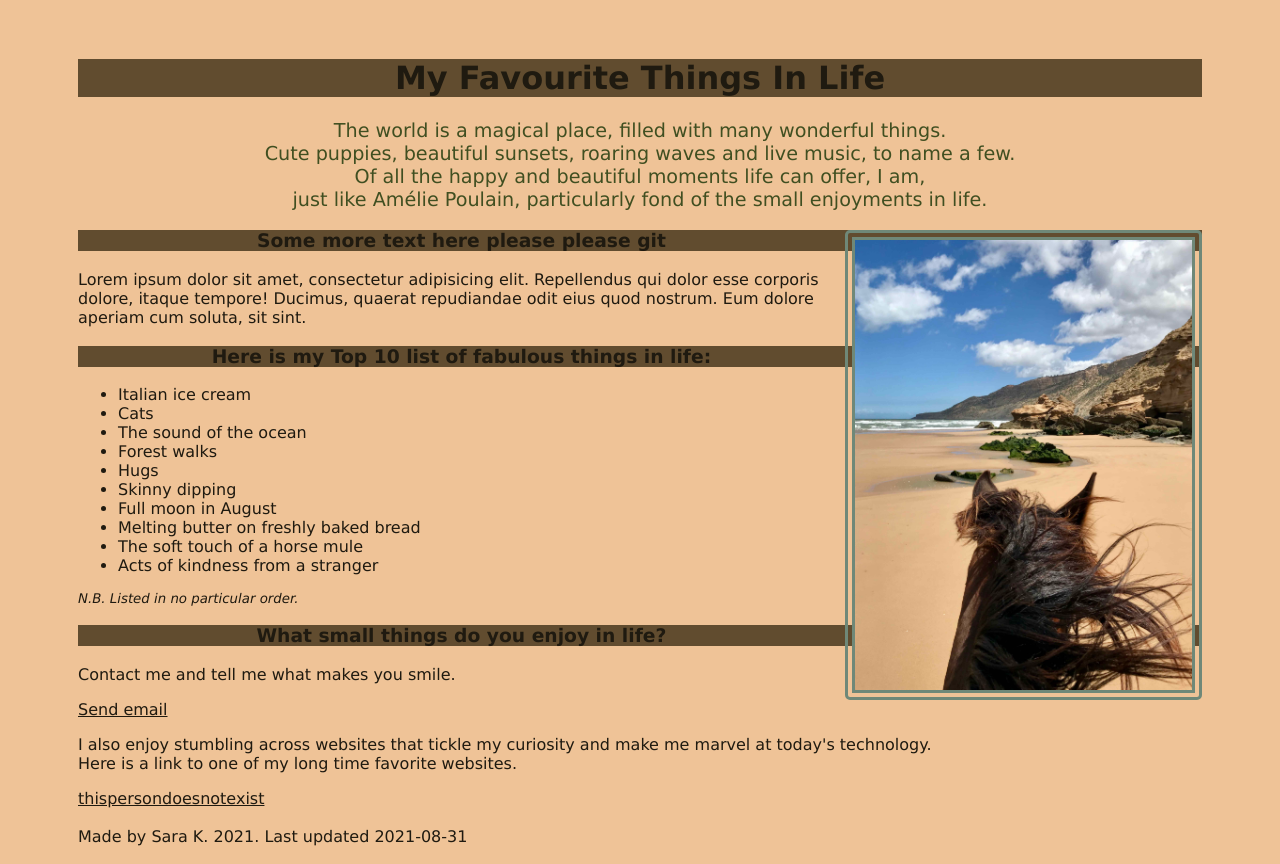
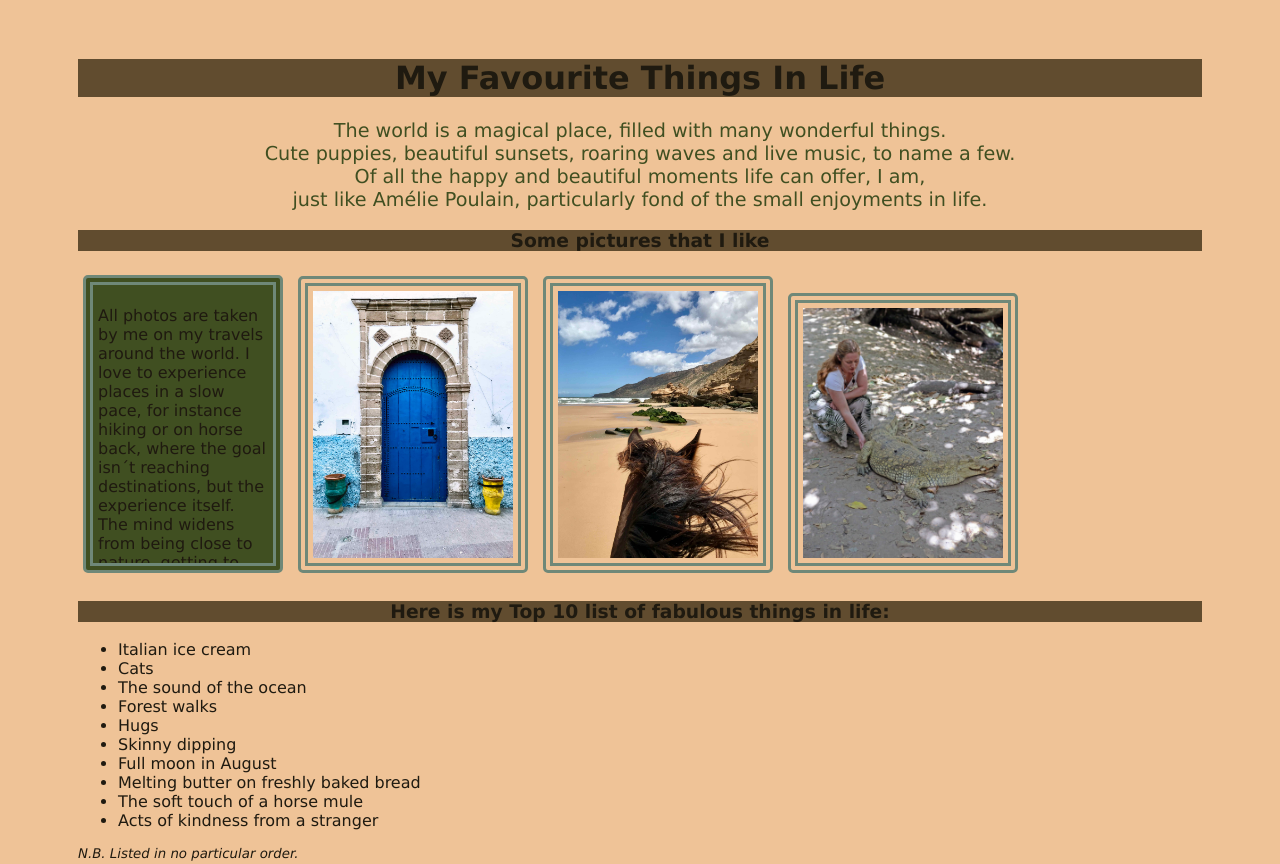
Before and after one commit to sarakallqvist/myfirstwebpage, a plain HTML site: page First-website/index.html in a window 1280 px wide. Shown: the top 864 px of the page. Drawn offline with Linux system fonts and the light colour scheme; files whose address does not match are found by name.

Commit message:
updated with box model practice

```diff
--- a/First-website/index.html
+++ b/First-website/index.html
@@ -19,16 +19,20 @@
       </p>
     </header>
     <main>
-      <img src="images/beach_horse.jpg" alt="Horse on a beach" title= "Horse on a beach" />
       <section>
         <h3> <!--Write some more content for this section-->
-          Some more text here please please git
+        Some pictures that I like
         </h3>
-        <p>
-          Lorem ipsum dolor sit amet, consectetur adipisicing elit.
-          Repellendus qui dolor esse corporis dolore, itaque tempore! Ducimus, quaerat repudiandae odit eius quod nostrum.
-          Eum dolore aperiam cum soluta, sit sint.
-        </p>
+        <div class= "info-container";>
+          <p>  All photos are taken by me on my travels around the world.
+            I love to experience places in a slow pace, for instance hiking or on horse back,
+            where the goal isn´t reaching destinations, but the experience itself.
+            The mind widens from being close to nature, getting to know people, trying new foods and ways of living.
+          </p>
+        </div>
+        <img class="door" src="C:\Users\sara_\Documents\GitHub\myfirstwebpage\First-website\Images\door.jpg" alt="blue door" title= "Blue Door in Essaouira, Morocco">
+        <img class="horse" src="images/beach_horse.jpg" alt="Horse on a beach" title= "Horse on a beach">
+        <img class="crocodile" src="C:\Users\sara_\Documents\GitHub\myfirstwebpage\First-website\Images\crocodile.jpg" alt="crocodile petting" title="Meeting live crocodiles in The Gambia">
       </section>
       <section>
         <h3>Here is my Top 10 list of fabulous things in life:</h3>
--- a/First-website/styles/index.css
+++ b/First-website/styles/index.css
@@ -4,20 +4,38 @@ body {
     color: #1F1A10;
     font-family: 'Lucida Sans', 'Lucida Sans Regular', 'Lucida Grande', 'Lucida Sans Unicode', Geneva, Verdana, sans-serif;
     }
-    h1, h3 {background-color:#614C2F; text-align: center;}
-    a {color: #1F1A10;}
-    img {
-        float:right;
-        max-width: 30%;
-        height: auto;
-        border-color: #6F8878;
-        border-style: double;
-        border-width: 10px;
-        border-radius: 5px;
-        }
+h1, h3 {background-color:#614C2F; text-align: center;}
+a {color: #1F1A10;}
 #intro {
     color:#404F21; text-align: center; font-size: larger;
 }
+.info-container {
+    background-color: #404F21;
+    display: inline-block;
+    max-width: 200px;
+    max-height: 298px;
+    padding: 5px;
+    margin: 5px;
+    border: 10px double #6F8878;
+    box-sizing: border-box;
+    border-radius: 5px;
+    overflow: auto;
+    }
+.door, .horse, .crocodile {
+    display: inline-block;
+    max-width: 200px;
+    padding: 5px;
+    margin: 5px;
+    border: 10px double #6F8878;
+    border-radius: 5px;
+    }
+
+.info-content {
+    width: 60%;
+    height: 100%;
+    margin-top: 20px;
+}
+
 #nota-bene {
     font-style: italic; font-size:smaller;
 }
```
Also changed, not shown: First-website/Images/Floral_heart.svg.png (deleted), First-website/Images/crocodile.jpg (added), First-website/Images/door.jpg (added).
